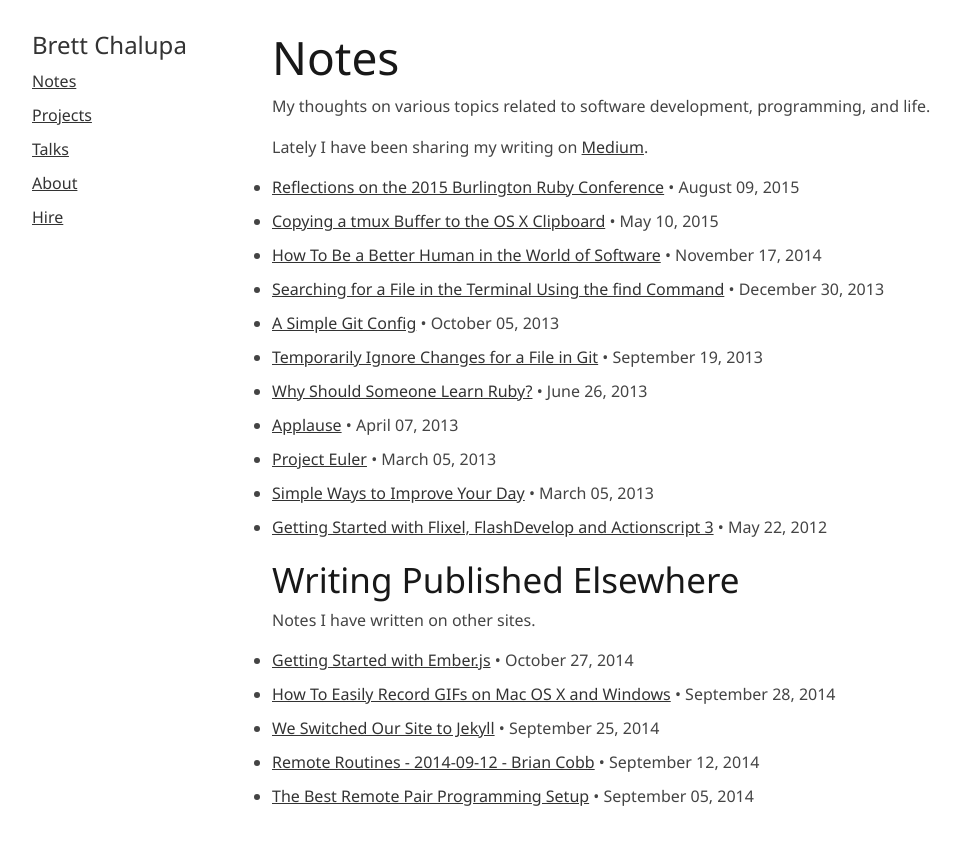
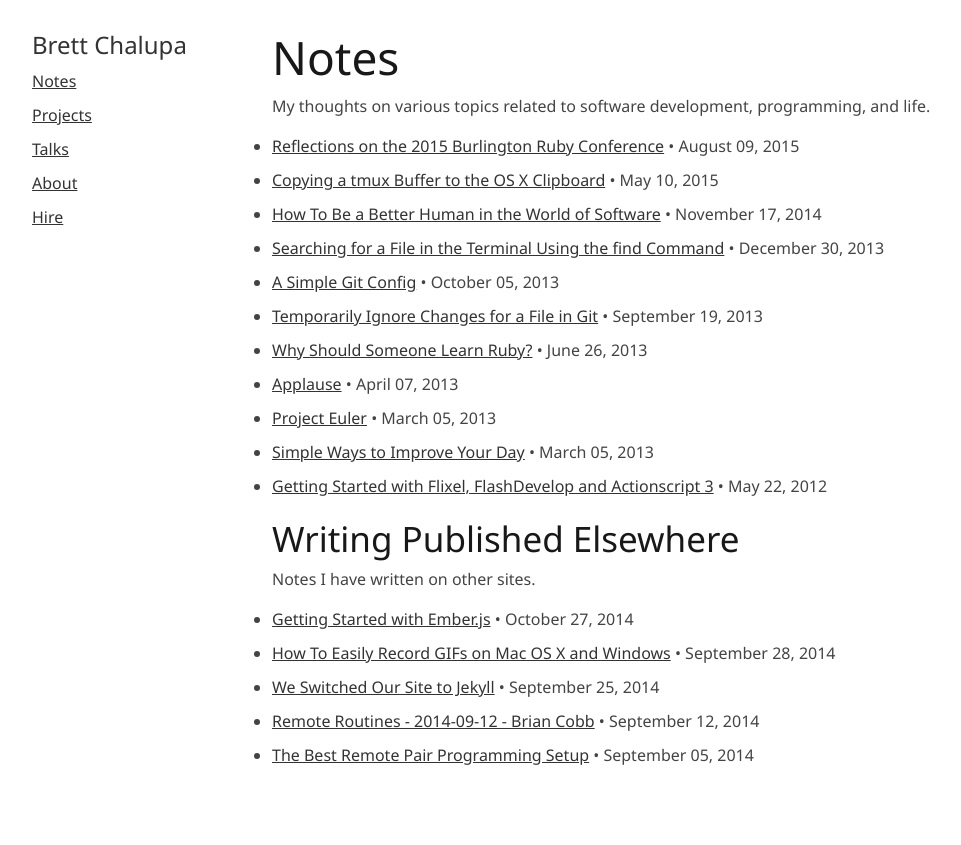
Before and after one commit to brettchalupa/brettchalupa.github.io, a Jekyll site: the page built from notes.html, in a window 1280 px wide. Shown: the top 845 px of the page, without its empty margins (138-1099 px from the left). Built offline with Jekyll 4.4.1, drawn with Linux system fonts in a browser that asks for light colours.

Commit message:
Remove Medium link from Notes
I have not been using Medium, so this removes it.

```diff
--- a/notes.html
+++ b/notes.html
@@ -9,9 +9,6 @@ permalink: /notes/
 
   <p>My thoughts on various topics related to software development, programming,
   and life.</p>
-
-  <p>Lately I have been sharing my writing on
-    <a href='https://medium.com/@brettchalupa'>Medium</a>.</p>
 
   <ul class="posts">
     {% for post in site.tags.note %}
```
